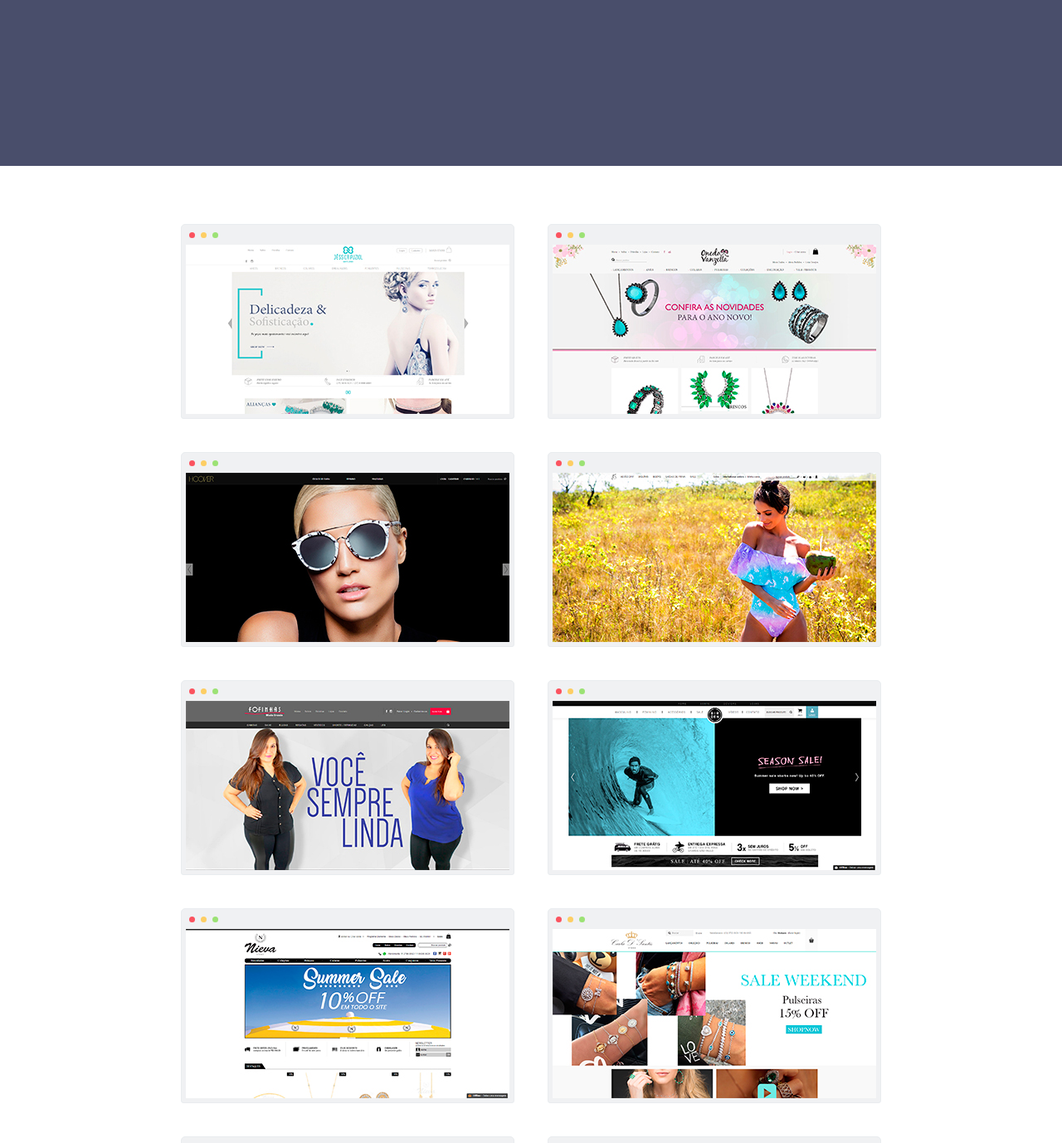
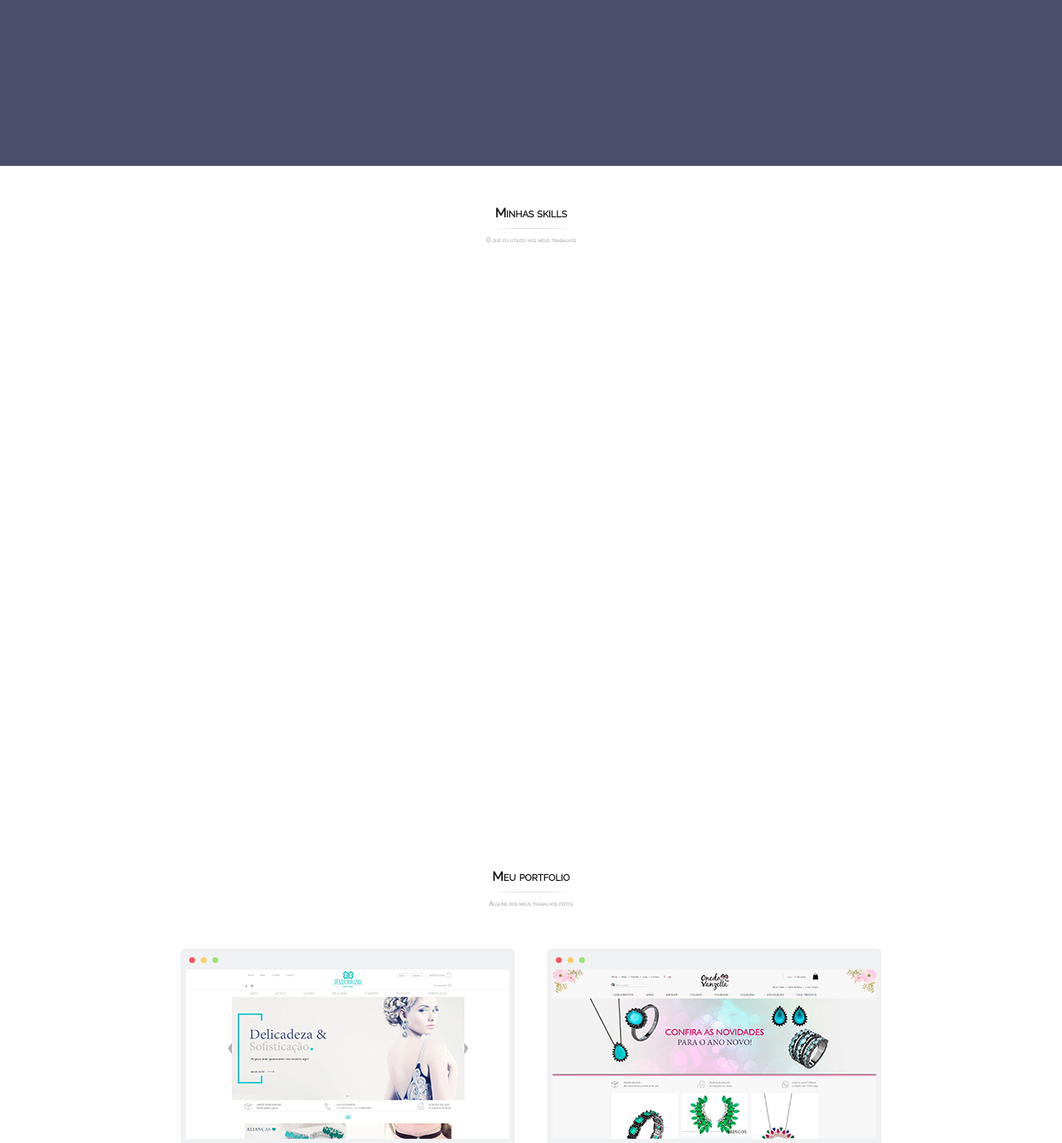
Before and after one commit to alexislds/PortfolioAlexNovo, a PHP site: page / in a window 1280 px wide. Shown: the part 600-1978 px from the top of the page at 83% size. Run offline with PHP 8.4, Linux system fonts and the light colour scheme.

Commit message:
Criado titulos gerais

```diff
--- a/css/import.css
+++ b/css/import.css
@@ -30,6 +30,27 @@
     overflow: hidden;
     width: 100%;
   }
+}
+
+.titulos,
+.subtitulos {
+  display: inline-block;
+  font-family: "Raleway", sans-serif;
+  font-variant: small-caps;
+}
+
+.titulos {
+  background: -webkit-linear-gradient(right, transparent, #ddd, #ddd, transparent) no-repeat center bottom/100px 1px;
+  background: linear-gradient(to left, transparent, #ddd, #ddd, transparent) no-repeat center bottom/100px 1px;
+  color: #111111;
+  font-size: 1.2vw;
+  margin-bottom: 10px;
+  padding-bottom: 11px;
+}
+
+.subtitulos {
+  color: #aaa;
+  font-size: 0.6vw;
 }
 
 body {
@@ -212,6 +233,29 @@ body {
 /* Mixins */
 /* Media Querys */
 /* Configs fixas */
+.skills {
+  display: inline-block;
+  height: 100vh;
+  padding: 50px 0;
+  width: 100%;
+}
+
+.skills-header {
+  display: -webkit-box;
+  display: -ms-flexbox;
+  display: flex;
+  -webkit-box-orient: vertical;
+  -webkit-box-direction: normal;
+      -ms-flex-direction: column;
+          flex-direction: column;
+  margin-bottom: 30px;
+  text-align: center;
+}
+
+/* Variaveis */
+/* Mixins */
+/* Media Querys */
+/* Configs fixas */
 .works {
   background-color: white;
   display: inline-block;
@@ -247,6 +291,18 @@ body {
     overflow: hidden;
     width: 100%;
   }
+}
+
+.works-header {
+  display: -webkit-box;
+  display: -ms-flexbox;
+  display: flex;
+  -webkit-box-orient: vertical;
+  -webkit-box-direction: normal;
+      -ms-flex-direction: column;
+          flex-direction: column;
+  margin-bottom: 30px;
+  text-align: center;
 }
 
 .works-lista {
--- a/index.html
+++ b/index.html
@@ -63,8 +63,20 @@
       </header>
     </div>
   </section>
+  <section class="skills">
+    <div class="skills-limite limite">
+      <header class="skills-header">
+        <h2 class="skills-header-titulo titulos">Minhas skills</h2>
+        <h4 class="skills-header-subtitulo subtitulos">O que eu utilizo nos meus trabalhos</h4>
+      </header>
+    </div>
+  </section>
   <section class="works">
     <div class="works-limite">
+      <header class="works-header">
+        <h2 class="works-header-titulo titulos">Meu portfolio</h2>
+        <h4 class="works-header-subtitulo subtitulos">Alguns dos meus trabalhos feitos</h4>
+      </header>
       <ul class="works-lista">
         <li class="works-lista-item">
           <ul class="works-lista-janela-menu">
--- a/scss/geral.scss
+++ b/scss/geral.scss
@@ -6,4 +6,10 @@
   @include ultrawide{height:100%; margin:0 auto; max-width:1600px; overflow:hidden; width:100%;}
 }
 
+.titulos,
+.subtitulos{display:inline-block; font-family:$fonteC; font-variant:small-caps;}
+
+.titulos{background:linear-gradient(to left, transparent, #ddd, #ddd, transparent) no-repeat center bottom / 100px 1px; color:$preto; font-size:1.2vw; margin-bottom:10px; padding-bottom:11px;}
+.subtitulos{color:#aaa; font-size:0.6vw;}
+
 body{position:relative;}
--- a/scss/import.scss
+++ b/scss/import.scss
@@ -1,6 +1,7 @@
 @import 'geral';
 @import 'header';
 @import 'intro';
+@import 'skills';
 @import 'works';
 @import 'footer';
 @import 'javascript';
--- /dev/null
+++ b/scss/skills.scss
@@ -0,0 +1,7 @@
+@import 'utilitarios';
+
+.skills{
+  display:inline-block; height:100vh; padding:50px 0; width:100%;
+
+  &-header{display:flex; flex-direction:column; margin-bottom:30px; text-align:center;}
+}
--- a/scss/utilitarios.scss
+++ b/scss/utilitarios.scss
@@ -8,6 +8,8 @@ $corA: #494E6B;
 $corB: #98878F;
 $corC: #985E6D;
 $corD: #192231;
+$branco: #fefefe;
+$preto: #111111;
 $smartphone-width:640px;
 $tablet-width:1024px;
 $desktop-width:1440px;
--- a/scss/works.scss
+++ b/scss/works.scss
@@ -8,6 +8,9 @@
     @include monitor  {height:100%; margin:0 auto; max-width:1326px; overflow:hidden; width:100%;}
     @include ultrawide{height:100%; margin:0 auto; max-width:1768px; overflow:hidden; width:100%;}
   }
+
+  &-header{display:flex; flex-direction:column; margin-bottom:30px; text-align:center;}
+
   &-lista{
     align-items:center; display:flex; flex-wrap:wrap; height:100%; justify-content:center; width:100%;
 
```
Also changed, not shown: css/geral.css (+21 -0 lines), css/skills.css (added, +22 -0 lines), css/works.css (+12 -0 lines).
